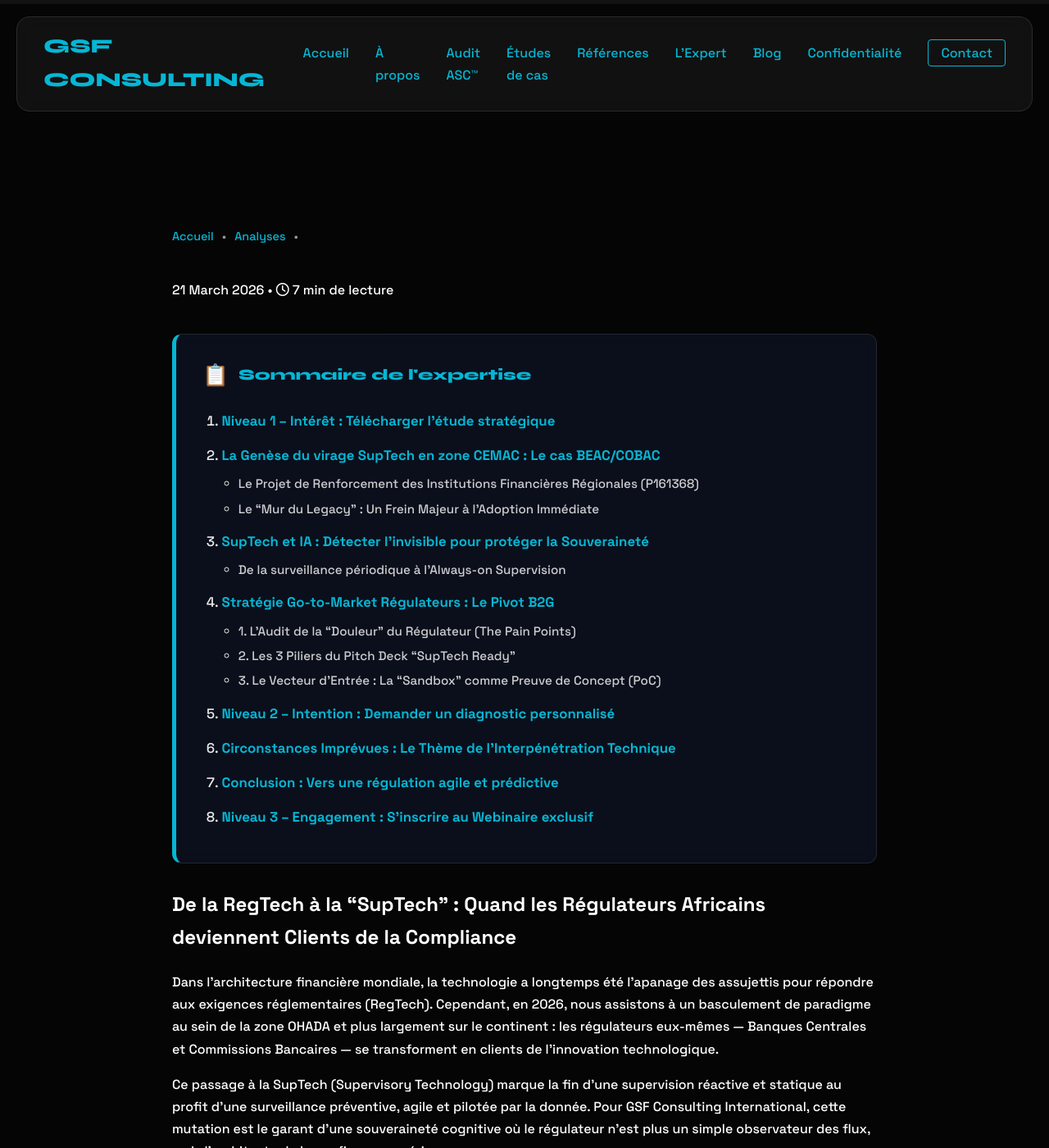
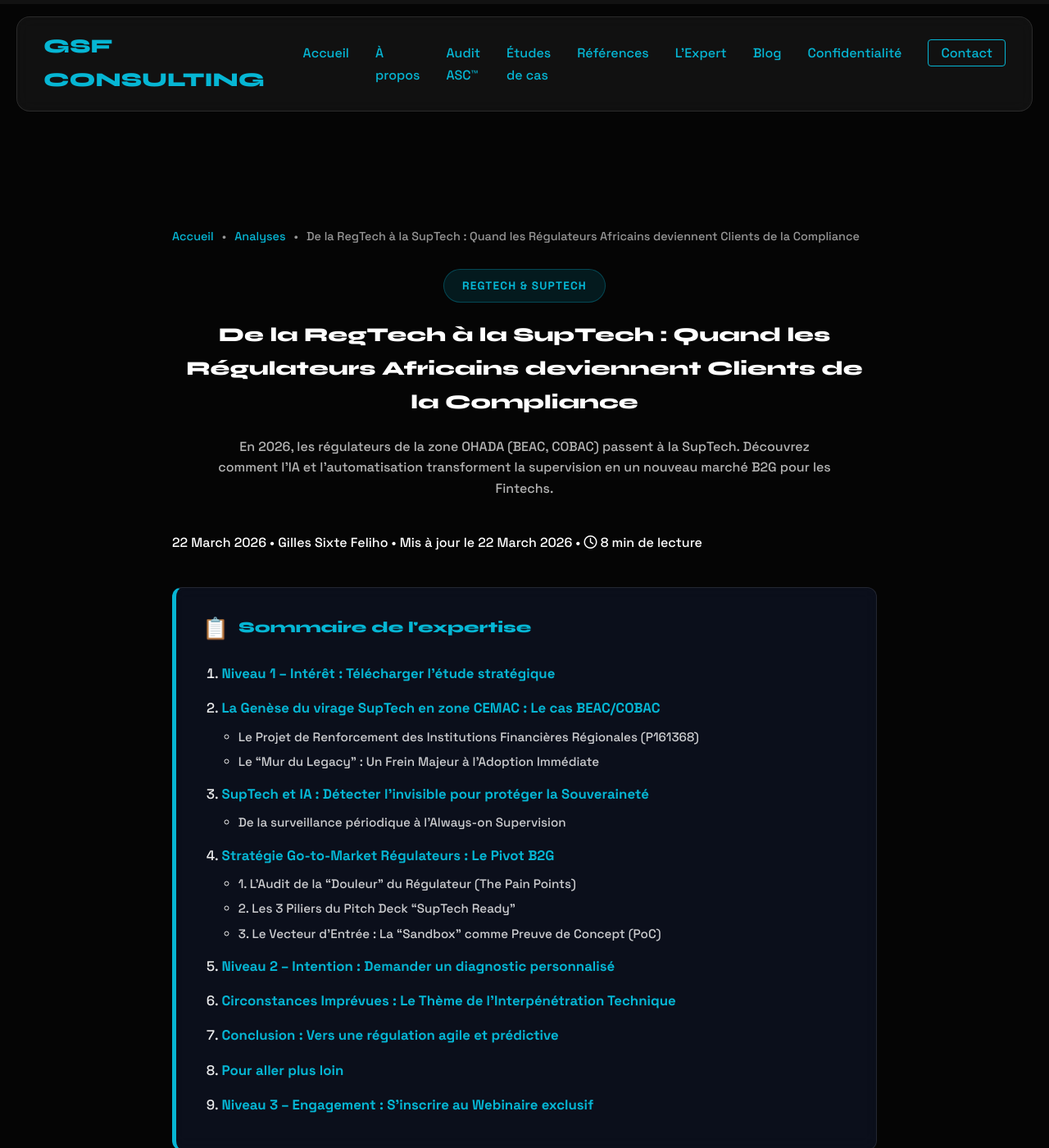
Before and after one commit to GSF-CONSULTING-INTERNATIONALE/.github.io-, a Jekyll site: the page built from _posts/2026-03-20-suptech-afrique-beac-cobac-clients-regtech.md, in a window 1280 px wide and 1400 px high. Shown: the whole window at 82% size. Built offline with Jekyll 4.4.1, drawn with Linux system fonts in a browser that asks for light colours; some of the changed text lies outside the part shown.

Commit message:
Updated 1 file via CloudCannon.

```diff
--- a/_posts/2026-03-20-suptech-afrique-beac-cobac-clients-regtech.md
+++ b/_posts/2026-03-20-suptech-afrique-beac-cobac-clients-regtech.md
@@ -6,16 +6,48 @@
 category: "RegTech & SupTech"
 author: "Gilles Sixte Feliho"
 permalink: /analyses/regtech-suptech-regulateurs-africains-compliance/
-image:uploads/infographie-suptech-afrique-opportunites-b2g-fintech-gsf.png
+image: /uploads/infographie-suptech-afrique-opportunites-b2g-fintech-gsf.png
 focus_keywords:
-•  "SupTech CEMAC BEAC COBAC"
-•  "Souveraineté cognitive régulation Afrique"
-•  "Opportunités B2G Fintech OHADA"
-•  "Compliance-by-design IA"
+- "SupTech CEMAC BEAC COBAC"
+- "Souveraineté cognitive régulation Afrique"
+- "Opportunités B2G Fintech OHADA"
+- "Compliance-by-design IA"
 tags: [SupTech, RegTech, CEMAC, OHADA, IA, B2G, Souveraineté Numérique, Compliance-by-Design]
 excerpt: "En 2026, les régulateurs de la zone OHADA (BEAC, COBAC) passent à la SupTech. Découvrez comment l'IA et l'automatisation transforment la supervision en un nouveau marché B2G pour les Fintechs."
 source_url: "https://gsfconsultinginternational.com"
 ---
+
+<script type="application/ld+json">
+{
+  "@context": "https://schema.org",
+  "@type": "AnalysisNewsArticle",
+  "mainEntityOfPage": {
+    "@type": "WebPage",
+    "@id": "https://gsfconsultinginternational.com/analyses/regtech-suptech-regulateurs-africains-compliance/"
+  },
+  "headline": "De la RegTech à la SupTech : Quand les Régulateurs Africains deviennent Clients de la Compliance",
+  "description": "Analyse de la transition vers la SupTech en zone OHADA (BEAC, COBAC). Focus sur l'IA, l'ISO 20022 et les opportunités B2G pour les Fintechs.",
+  "image": "https://gsfconsultinginternational.com/uploads/infographie-suptech-afrique-opportunites-b2g-fintech-gsf.png",
+  "author": {
+    "@type": "Person",
+    "name": "Gilles Sixte Feliho",
+    "jobTitle": "Expert Consultant en Droit OHADA et Compliance",
+    "url": "https://gsfconsultinginternational.com/about"
+  },
+  "publisher": {
+    "@type": "Organization",
+    "name": "GSF Consulting International",
+    "logo": {
+      "@type": "ImageObject",
+      "url": "https://gsfconsultinginternational.com/logo.png"
+    }
+  },
+  "datePublished": "2026-03-22",
+  "dateModified": "2026-03-22",
+  "keywords": "SupTech, RegTech, OHADA, BEAC, COBAC, IA, Fintech, B2G, Compliance-by-design",
+  "articleSection": "RegTech & SupTech"
+}
+</script>
 
 # De la RegTech à la "SupTech" : Quand les Régulateurs Africains deviennent Clients de la Compliance
 
@@ -123,6 +155,11 @@
 
 ---
 
+## Pour aller plus loin
+[Lire notre analyse complémentaire : "De-risking en Afrique : Quand la Compliance devient un Levier de Croissance"](/analyses/de-risking-afrique-compliance-levier-croissance/)
+
+---
+
 ## Niveau 3 – Engagement : S'inscrire au Webinaire exclusif
 *Places limitées à 20 participants – Session interactive avec Gilles Sixte Feliho (avril 2026).*
 
```
